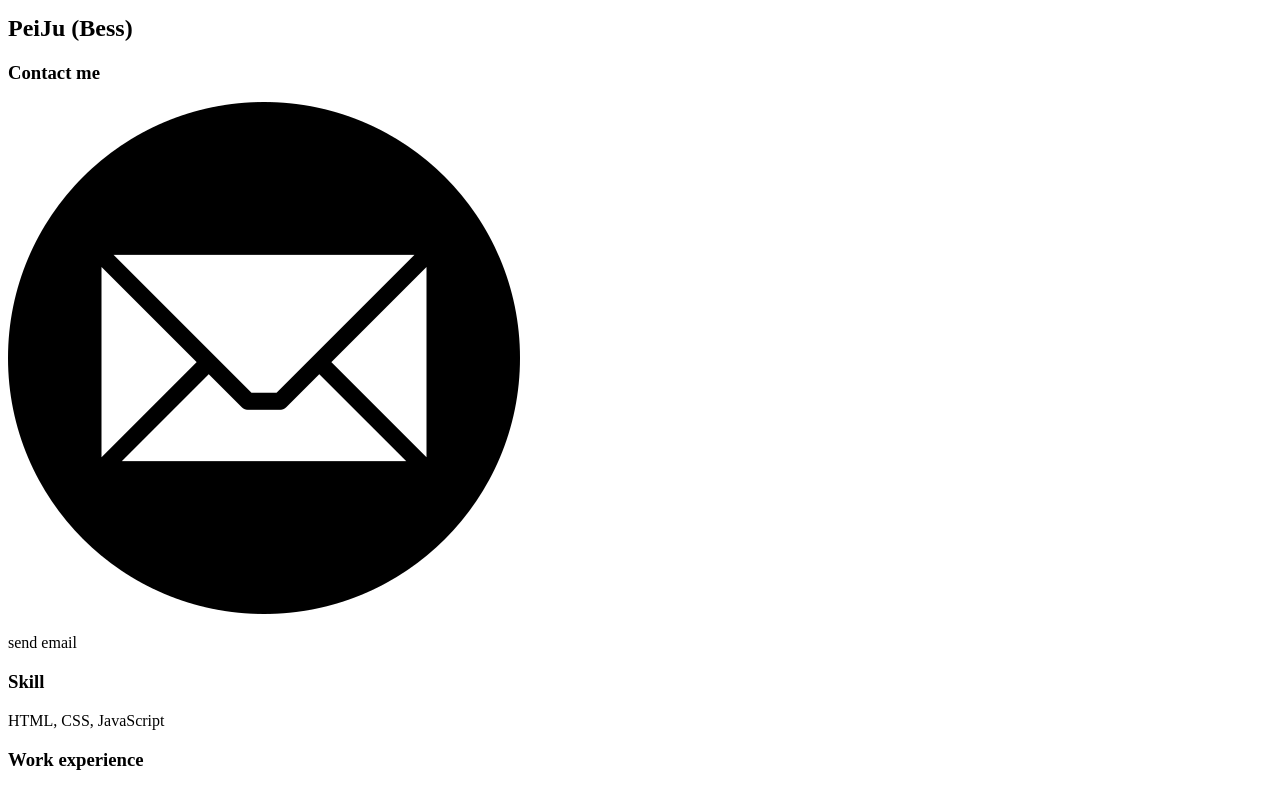
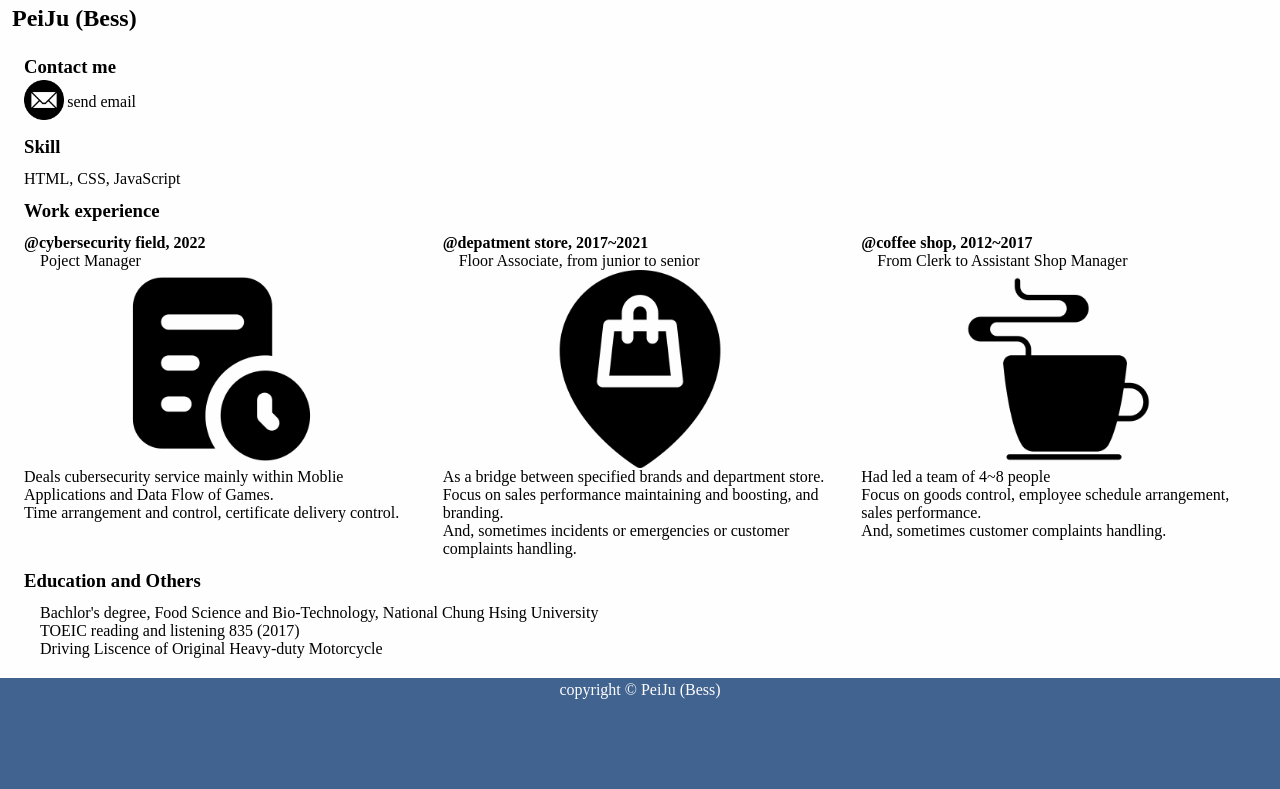
Before and after one commit to BessChuang/Job-Acquisition, a plain HTML site: page index.html in a window 1280 px wide. Shown: the part 121-910 px from the top of the page. After the commit the page ends 823 px from the top, so only its background shows below. Drawn offline with Linux system fonts and the light colour scheme; the site is published under a folder, as on GitHub Pages, so addresses that start at the root find nothing.

Commit message:
Correct typing error

```diff
--- a/index.html
+++ b/index.html
@@ -5,7 +5,7 @@
     <meta charset="UTF-8">
     <meta name="viewport" content="width=device-width, initial-scale=1.0">
     <title>PJ_Job Acquisition</title>
-    <link rel="stylesheet" href="/style.css">
+    <link rel="stylesheet" href="style.css">
     <link rel="icon" href="/img/PJC_favicon.ico">
 </head>
 
@@ -43,14 +43,14 @@
                 <div>
                     <h4>@cybersecurity field, 2022</h4>
                     <p>Poject Manager</p>
-                    <img src="/img/project-plan.png" alt="">
+                    <img src="./img/project-plan.png" alt="">
                     <p>Deals cubersecurity service mainly within Moblie Applications and Data Flow of Games. </p>
                     <p>Time arrangement and control, certificate delivery control. </p>
                 </div>
                 <div>
                     <h4>@depatment store, 2017~2021</h4>
                     <p>Floor Associate, from junior to senior</p>
-                    <img src="/img/placeholder.png" alt="">
+                    <img src="./img/placeholder.png" alt="">
                     <p>As a bridge between specified brands and department store.</p>
                     <p>Focus on sales performance maintaining and boosting, and branding.</p>
                     <p>And, sometimes incidents or emergencies or customer complaints handling.</p>
@@ -58,7 +58,7 @@
                 <div>
                     <h4>@coffee shop, 2012~2017 </h4>
                     <p>From Clerk to Assistant Shop Manager</p>
-                    <img src="/img/coffee.png" alt="">
+                    <img src="./img/coffee.png" alt="">
                     <p>Had led a team of 4~8 people</p>
                     <p>Focus on goods control, employee schedule arrangement, sales performance. </p>
                     <p>And, sometimes customer complaints handling.</p>
```
